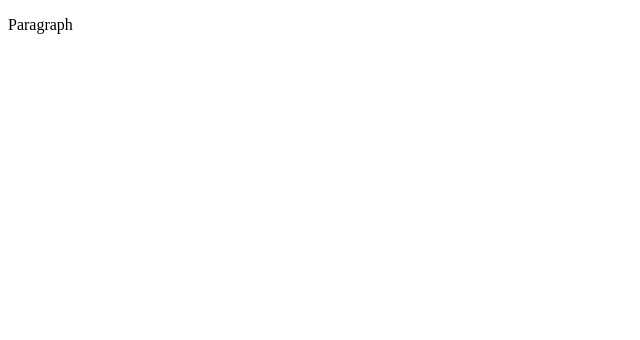
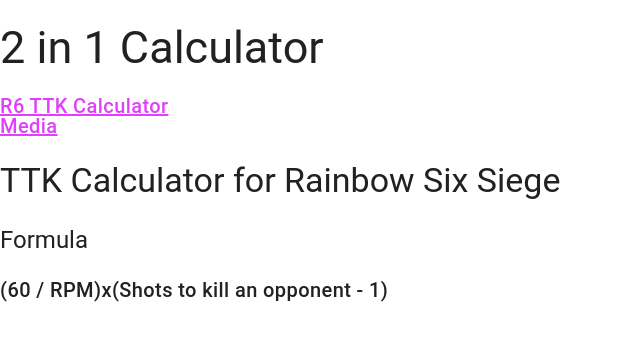
Before and after one commit to ICD20-Digital-Tech-LoganC/Assign-02-HTML-Calculations, a plain HTML site: page index.html in a window 1280 px wide. Shown: the whole page, without its empty margins (0-640 px from the left). Drawn offline with nearby package versions, Linux system fonts and the light colour scheme.

Commit message:
added nav to the start

```diff
--- a/index.html
+++ b/index.html
@@ -1,9 +1,36 @@
 <!DOCTYPE html>
 <html>
-  <head>
-    <title>Title</title>
-  </head>
-  <body>
-    <p>Paragraph</p>
-  </body>
+
+<head>
+  <meta charset="utf-8" />
+  <meta name="description" content="Area and Perimeter, with JavaScript" />
+  <meta name="keywords" content="immaculata, ics2o" />
+  <meta name="author" content="Logan Connors" />
+  <meta name="viewport" content="width=device-width, initial-scale=1.0" />
+  <link rel="apple-touch-icon" sizes="192x192" href="./images/android-chrome-192x192.png" />
+  <link rel="icon" type="image/png" sizes="32x32" href="./images/favicon-32x32.png" />
+  <link rel="icon" type="image/png" sizes="16x16" href="./images/favicon-16x16.png" />
+  <link rel="manifest" href="./images/site.webmanifest" />
+  <link rel="stylesheet" href="https://fonts.googleapis.com/icon?family=Material+Icons" />
+  <link rel="stylesheet" href="https://code.getmdl.io/1.3.0/material.indigo-purple.min.css" />
+  <link rel="stylesheet" href="./css/style.css" />
+  <script src="js/script.js"></script>
+  <title>R6 TTK Calculator</title>
+</head>
+
+<body>
+  <h2>2 in 1 Calculator</h2>
+  <h5>
+    <nav>
+      <a href="#R6_TTK_Calculator">R6 TTK Calculator</a><br>
+      <a href="#">Media</a>
+    </nav>
+  </h5>
+  <div id="R6_TTK_Calculator">
+    <h3>TTK Calculator for Rainbow Six Siege</h3>
+  </div>
+  <h4>Formula</h4>
+  <h5>(60 / RPM)x(Shots to kill an opponent - 1)</h5>
+</body>
+
 </html>
```
Also changed, not shown: images/android-chrome-192x192.png (added), images/android-chrome-512x512.png (added), images/apple-touch-icon.png (added), images/favicon-16x16.png (added), images/favicon-32x32.png (added), images/favicon.ico (added), images/notebook-animation.svg (deleted), images/site.webmanifest (added), 1 other file.
